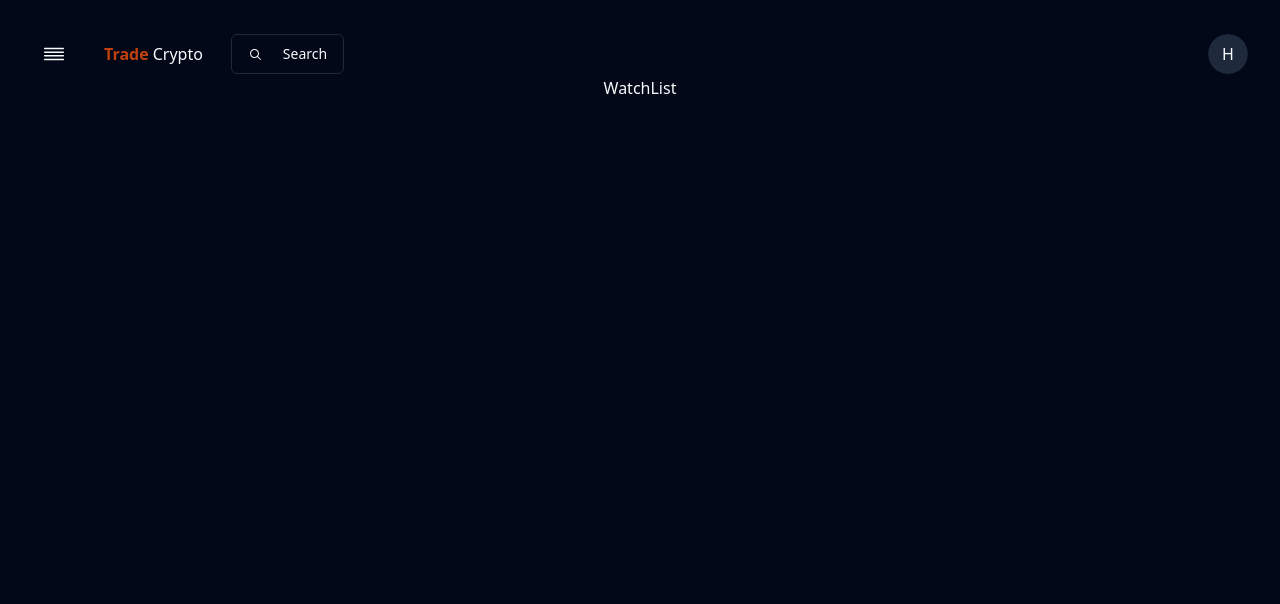
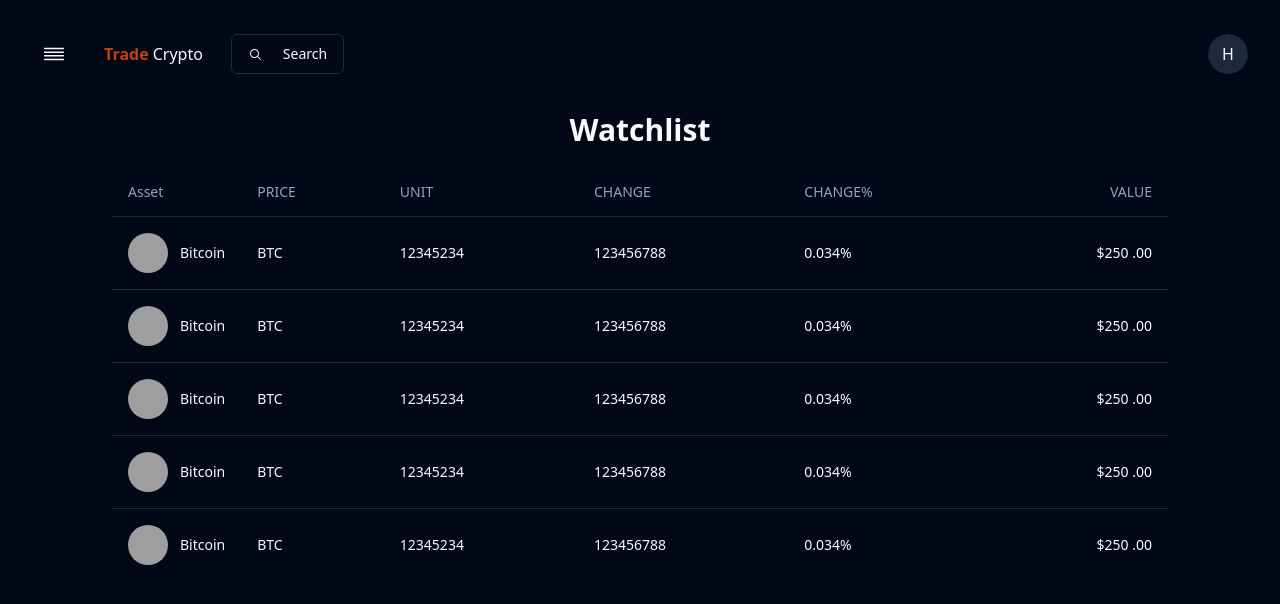
Before and after one commit to himanu/Trade-Crypto-FE, a React (Vite) app: page /watchlist in a window 1280 px wide. Shown: the top 604 px of the page. Built offline with nearby package versions, Linux system fonts and the light colour scheme; grey boxes are pictures that could not be loaded.

Commit message:
Added ui for portfolio

```diff
--- a/src/App.jsx
+++ b/src/App.jsx
@@ -10,6 +10,9 @@ import WithDrawal from './pages/Withdrawl'
 import PaymentDetails from './pages/PaymentDetails'
 import StockDetails from './pages/StockDetails'
 import WatchList from './pages/Watchlist'
+import Profile from './pages/Profile'
+import SearchCoin from './pages/SearchCoin'
+import NotFound from './pages/NotFound'
 
 function App() {
   const [count, setCount] = useState(0)
@@ -26,6 +29,10 @@ function App() {
         <Route path="/payment_details" element={<PaymentDetails />} />
         <Route path="/stock_details" element={<StockDetails />} />
         <Route path="/watchlist" element={<WatchList />} />
+        <Route path="/market/:id" element={<StockDetails />} />
+        <Route path="/profile" element={<Profile />} />
+        <Route path="/search" element={<SearchCoin />} />
+        <Route path="*" element={<NotFound />} />
       </Routes>
     </>
   )
--- /dev/null
+++ b/src/pages/Admin/WithDrawalAdmin.jsx
@@ -0,0 +1,9 @@
+const WithDrawalAdmin = () => {
+    return (
+        <div>
+            WithDrawalAdmin
+        </div>
+    )
+};
+
+export default WithDrawalAdmin;
--- a/src/pages/Home/index.jsx
+++ b/src/pages/Home/index.jsx
@@ -26,7 +26,7 @@ const Home = () => {
     }
     return (
         <div>
-            <div className="flex border-t mt-4">
+            <div className="flex border-t">
                 <div className="max-w-[50%] flex-1 border-r">
                     <div className="flex items-center gap-4 p-3">
                         {filterCategories.map((item, idx) => (
--- a/src/pages/Navbar/index.jsx
+++ b/src/pages/Navbar/index.jsx
@@ -11,6 +11,7 @@ import {
 } from "@/components/ui/sheet"
 import { ActivityLogIcon, BookmarkIcon, DashboardIcon, DragHandleHorizontalIcon, ExitIcon, HomeIcon, MagnifyingGlassIcon, PersonIcon } from "@radix-ui/react-icons";
 import { CreditCardIcon, LandmarkIcon, WalletIcon } from "lucide-react";
+import { useNavigate } from "react-router-dom";
 
 const sideBarMenu = [
     { name: "Home", path: "/", icon: <HomeIcon className="h-6 w-6" /> },
@@ -18,15 +19,16 @@ const sideBarMenu = [
     { name: "Watchlist", path: "/watchlist", icon: <BookmarkIcon className="h-6 w-6" /> },
     { name: "Activity", path: "/activity", icon: <ActivityLogIcon className="h-6 w-6" /> },
     { name: "Wallet", path: "/wallet", icon: <WalletIcon className="h-6 w-6" /> },
-    { name: "Payment Details", path: "/payment-details", icon: <LandmarkIcon className="h-6 w-6" /> },
-    { name: "Withdrawl", path: "/withdrawl", icon: <CreditCardIcon className="h-6 w-6" /> },
+    { name: "Payment Details", path: "/payment_details", icon: <LandmarkIcon className="h-6 w-6" /> },
+    { name: "Withdrawl", path: "/withdrawal", icon: <CreditCardIcon className="h-6 w-6" /> },
     { name: "Profile", path: "/profile", icon: <PersonIcon className="h-6 w-6" /> },
     { name: "Logout", path: "/", icon: <ExitIcon className="h-6 w-6" /> }
 ]
 
 const Navbar = () => {
+    const navigate = useNavigate();
     return (
-        <div className="flex justify-between items-center">
+        <div className="flex justify-between items-center mb-4">
             <div className="flex gap-7 items-center">
                 <Sheet>
                     <SheetTrigger>
@@ -50,7 +52,7 @@ const Navbar = () => {
                             </SheetTitle>
                         </SheetHeader>
                         {sideBarMenu.map((item, idx) => (
-                            <SheetClose className="">
+                            <SheetClose onClick={() => navigate(item.path)}>
                                 <Button
                                     variant="outline"
                                     className="w-full  flex item-center py-6 gap-4"
--- /dev/null
+++ b/src/pages/NotFound/index.jsx
@@ -0,0 +1,9 @@
+const NotFound = () => {
+    return (
+        <div>
+            NotFound
+        </div>
+    )
+};
+
+export default NotFound;
--- a/src/pages/Portfolio/index.jsx
+++ b/src/pages/Portfolio/index.jsx
@@ -1,7 +1,49 @@
+import { AvatarImage, Avatar } from "@/components/ui/avatar";
+import {
+    Table,
+    TableBody,
+    TableCaption,
+    TableCell,
+    TableHead,
+    TableHeader,
+    TableRow,
+} from "@/components/ui/table"
+
 const Portfolio = () => {
     return (
-        <div>
-            Portfolio
+        <div className="p-5 lg:px-20">
+            <h1 className="pb-5 font-bold text-3xl">
+                Portfolio
+            </h1>
+            <Table>
+                <TableHeader>
+                    <TableRow>
+                        <TableHead className="w-[100px]">Asset</TableHead>
+                        <TableHead>PRICE</TableHead>
+                        <TableHead>UNIT</TableHead>
+                        <TableHead>CHANGE</TableHead>
+                        <TableHead>CHANGE%</TableHead>
+                        <TableHead className="text-right">VALUE</TableHead>
+                    </TableRow>
+                </TableHeader>
+                <TableBody>
+                    {[...Array(5)].map(() => (
+                        <TableRow>
+                            <TableCell className="font-medium flex items-center gap-3">
+                                <Avatar>
+                                    <AvatarImage src="https://assets.coingecko.com/coins/images/1/standard/bitcoin.png?1696501400"></AvatarImage>
+                                </Avatar>
+                                <span> Bitcoin </span>
+                            </TableCell>
+                            <TableCell className="text-left">BTC</TableCell>
+                            <TableCell className="text-left"> 12345234</TableCell>
+                            <TableCell className="text-left"> 123456788</TableCell>
+                            <TableCell className="text-left"> 0.034% </TableCell>
+                            <TableCell className="text-right">$250 .00</TableCell>
+                        </TableRow>
+                    ))}
+                </TableBody>
+            </Table>
         </div>
     )
 };
--- /dev/null
+++ b/src/pages/SearchCoin/index.jsx
@@ -0,0 +1,9 @@
+const SearchCoin = () => {
+    return (
+        <div>
+            SearchCoin
+        </div>
+    )
+};
+
+export default SearchCoin;
--- a/src/pages/Watchlist/index.jsx
+++ b/src/pages/Watchlist/index.jsx
@@ -1,7 +1,49 @@
+import { AvatarImage, Avatar } from "@/components/ui/avatar";
+import {
+    Table,
+    TableBody,
+    TableCaption,
+    TableCell,
+    TableHead,
+    TableHeader,
+    TableRow,
+} from "@/components/ui/table"
+
 const WatchList = () => {
     return (
-        <div>
-            WatchList
+        <div className="p-5 lg:px-20">
+            <h1 className="pb-5 font-bold text-3xl">
+                Watchlist
+            </h1>
+            <Table>
+                <TableHeader>
+                    <TableRow>
+                        <TableHead className="w-[100px]">Asset</TableHead>
+                        <TableHead>PRICE</TableHead>
+                        <TableHead>UNIT</TableHead>
+                        <TableHead>CHANGE</TableHead>
+                        <TableHead>CHANGE%</TableHead>
+                        <TableHead className="text-right">VALUE</TableHead>
+                    </TableRow>
+                </TableHeader>
+                <TableBody>
+                    {[...Array(5)].map(() => (
+                        <TableRow>
+                            <TableCell className="font-medium flex items-center gap-3">
+                                <Avatar>
+                                    <AvatarImage src="https://assets.coingecko.com/coins/images/1/standard/bitcoin.png?1696501400"></AvatarImage>
+                                </Avatar>
+                                <span> Bitcoin </span>
+                            </TableCell>
+                            <TableCell className="text-left">BTC</TableCell>
+                            <TableCell className="text-left"> 12345234</TableCell>
+                            <TableCell className="text-left"> 123456788</TableCell>
+                            <TableCell className="text-left"> 0.034% </TableCell>
+                            <TableCell className="text-right">$250 .00</TableCell>
+                        </TableRow>
+                    ))}
+                </TableBody>
+            </Table>
         </div>
     )
 };
```
